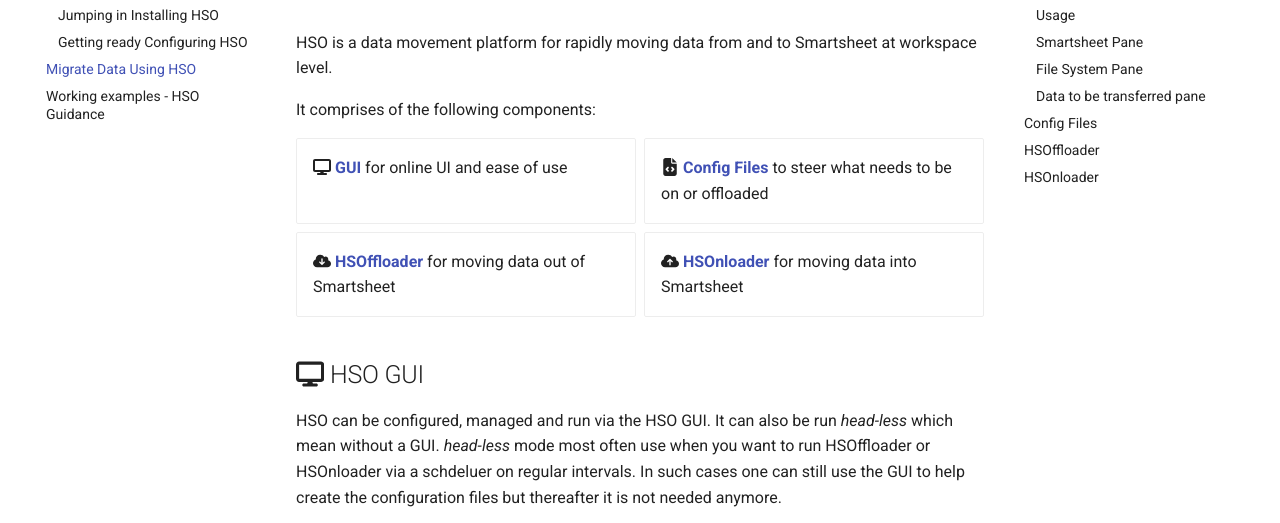
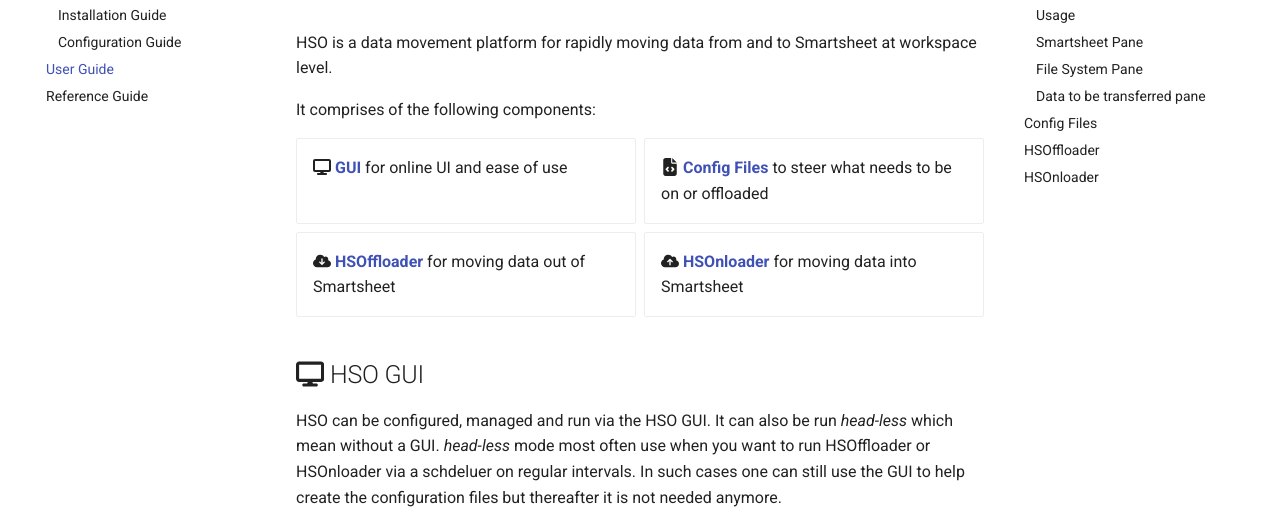
Before and after one commit to deonpollard/hso.github.io, a plain HTML site: page user/index.html in a window 1280 px wide. Shown: the part 198-721 px from the top of the page. Drawn offline with Linux system fonts and the light colour scheme.

Commit message:
Add files via upload

```diff
--- a/user/index.html
+++ b/user/index.html
@@ -20,7 +20,7 @@
 
 
 
-        <title>Migrate Data Using HSO - High Speed On-Offloader (HSO)</title>
+        <title>User Guide - High Speed On-Offloader (HSO)</title>
 
 
 
@@ -113,7 +113,7 @@
         <div class="md-header__topic" data-md-component="header-topic">
           <span class="md-ellipsis">
 
-              Migrate Data Using HSO
+              User Guide
 
           </span>
         </div>
@@ -349,7 +349,7 @@
 
 
   <span class="md-ellipsis">
-    Jumping in Installing HSO
+    Installation Guide
   </span>
 
 
@@ -370,7 +370,7 @@
 
 
   <span class="md-ellipsis">
-    Getting ready Configuring HSO
+    Configuration Guide
   </span>
 
 
@@ -400,7 +400,7 @@
 
 
   <span class="md-ellipsis">
-    Migrate Data Using HSO
+    User Guide
   </span>
 
 
@@ -411,7 +411,7 @@
 
 
   <span class="md-ellipsis">
-    Migrate Data Using HSO
+    User Guide
   </span>
 
 
@@ -530,7 +530,7 @@
 
 
   <span class="md-ellipsis">
-    Working examples - HSO Guidance
+    Reference Guide
   </span>
 
 
@@ -641,7 +641,7 @@
 
 
   <span class="md-ellipsis">
-    Jumping in Installing HSO
+    Installation Guide
   </span>
 
 
@@ -662,7 +662,7 @@
 
 
   <span class="md-ellipsis">
-    Getting ready Configuring HSO
+    Configuration Guide
   </span>
 
 
@@ -700,7 +700,7 @@
 
 
   <span class="md-ellipsis">
-    Migrate Data Using HSO
+    User Guide
   </span>
 
 
@@ -711,7 +711,7 @@
 
 
   <span class="md-ellipsis">
-    Migrate Data Using HSO
+    User Guide
   </span>
 
 
@@ -830,7 +830,7 @@
 
 
   <span class="md-ellipsis">
-    Working examples - HSO Guidance
+    Reference Guide
   </span>
 
 
@@ -1200,7 +1200,7 @@ Typically this is c:/hso/users.</p>
       <nav class="md-footer__inner md-grid" aria-label="Footer" >
 
 
-          <a href="../setup/" class="md-footer__link md-footer__link--prev" aria-label="Previous: Getting ready Configuring HSO">
+          <a href="../setup/" class="md-footer__link md-footer__link--prev" aria-label="Previous: Configuration Guide">
             <div class="md-footer__button md-icon">
 
               <svg xmlns="http://www.w3.org/2000/svg" viewBox="0 0 24 24"><path d="M20 11v2H8l5.5 5.5-1.42 1.42L4.16 12l7.92-7.92L13.5 5.5 8 11h12Z"/></svg>
@@ -1210,20 +1210,20 @@ Typically this is c:/hso/users.</p>
                 Previous
               </span>
               <div class="md-ellipsis">
-                Getting ready Configuring HSO
+                Configuration Guide
               </div>
             </div>
           </a>
 
 
 
-          <a href="../reference/" class="md-footer__link md-footer__link--next" aria-label="Next: Working examples - HSO Guidance">
+          <a href="../reference/" class="md-footer__link md-footer__link--next" aria-label="Next: Reference Guide">
             <div class="md-footer__title">
               <span class="md-footer__direction">
                 Next
               </span>
               <div class="md-ellipsis">
-                Working examples - HSO Guidance
+                Reference Guide
               </div>
             </div>
             <div class="md-footer__button md-icon">
```
Also changed, not shown: 404.html (+8 -8 lines), about/index.html (+10 -10 lines), index.html (+10 -10 lines), install/index.html (+16 -16 lines), print_page/index.html (+14 -14 lines), reference/index.html (+14 -14 lines), setup/index.html (+16 -16 lines).
